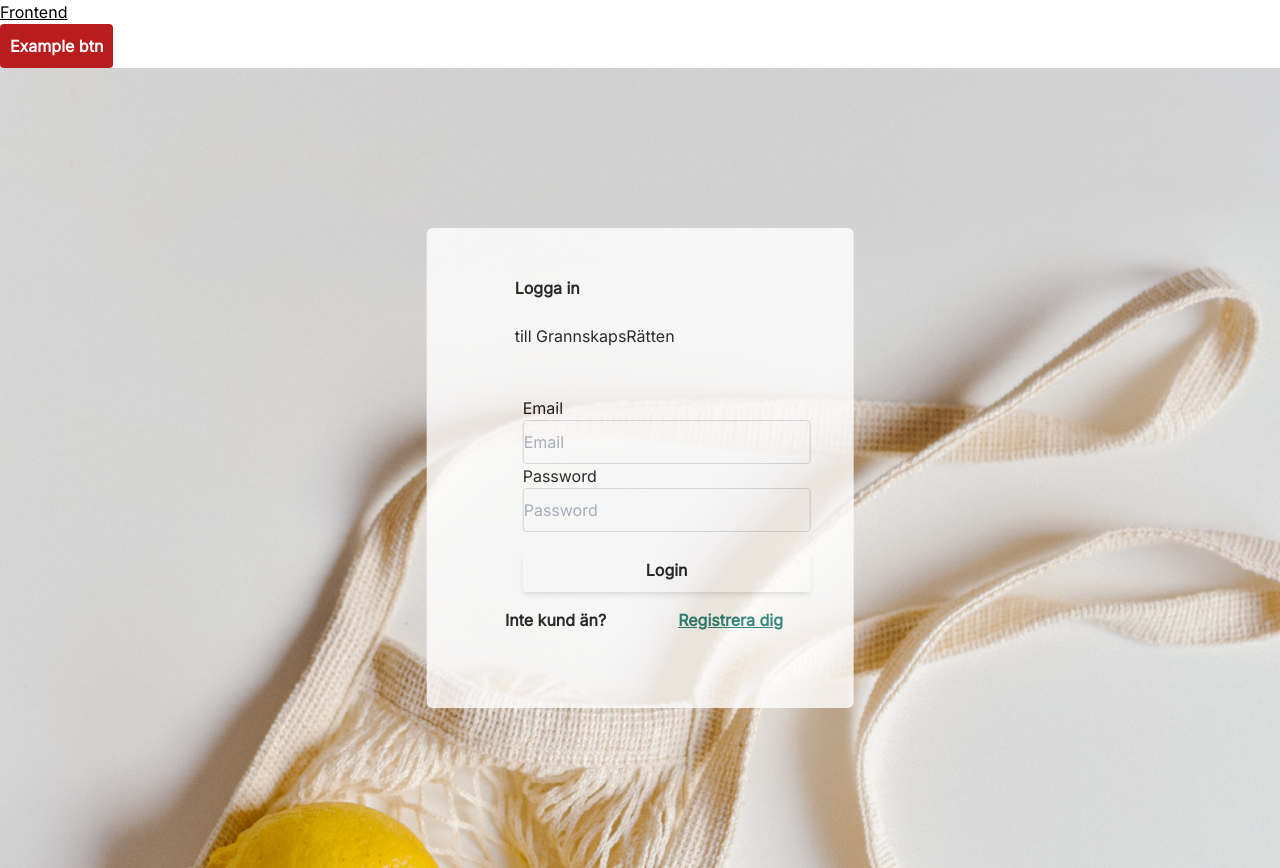
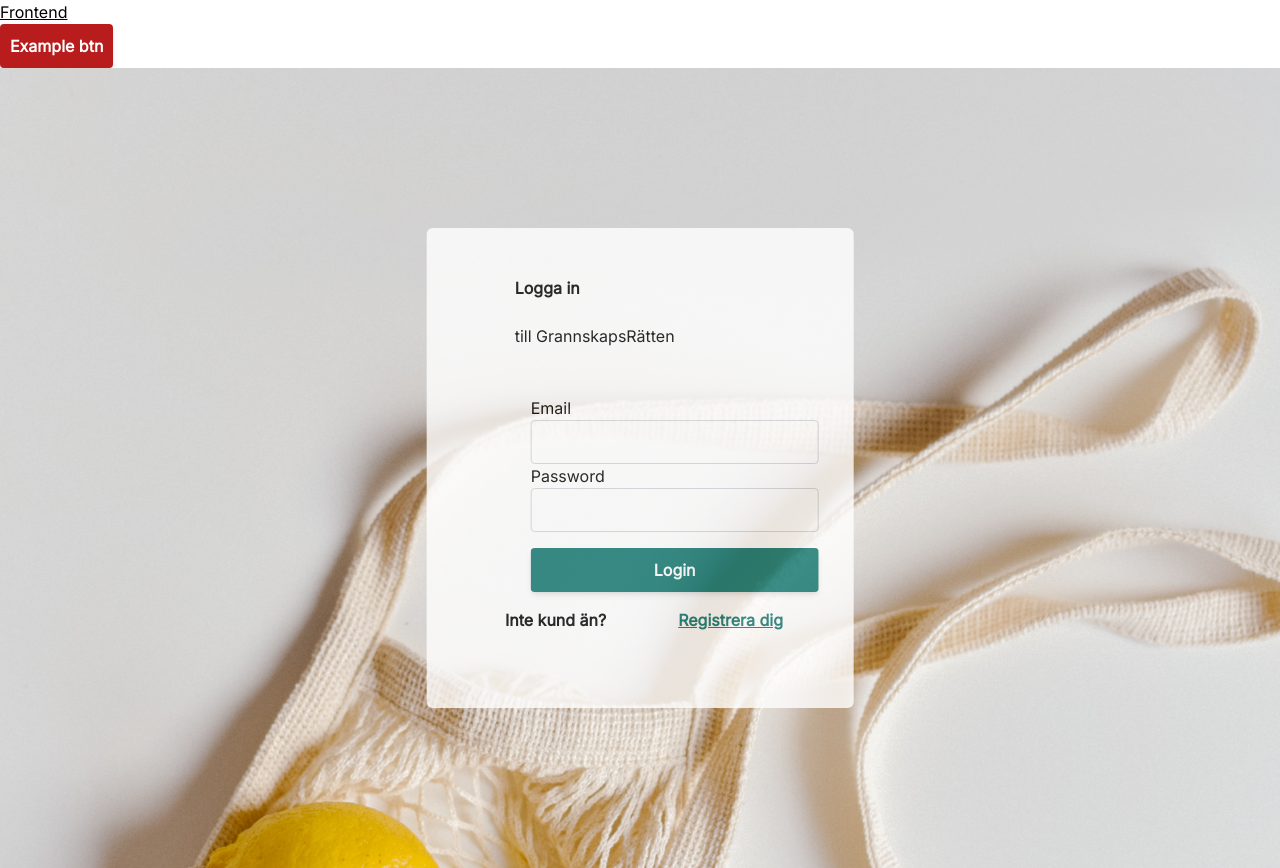
Before and after one commit to BaqerAlabedi/u08-business-idea-dreamteam, a React (Vite) app in the folder front/: page / in a window 1280 px wide. Built offline with nearby package versions, Linux system fonts and the light colour scheme.

Commit message:
login styled. Get opinions from rest of group

```diff
--- a/front/src/pages/login.tsx
+++ b/front/src/pages/login.tsx
@@ -10,13 +10,13 @@ function Login() {
 						<h1 className="mb-0 font-bold">Logga in</h1><br></br>
 						<h2 className="w-48 mt-0 mb-4">till GrannskapsRätten</h2>
 					</div>
-					<form className="lg:ml-10 ">
-						<Input inputID="email" labelText="Email" opacity={1} placeHolder="Email"></Input>
-						<Input inputID="password" labelText="Password" opacity={1} placeHolder="Password"></Input>
-						<Button className="w-72 mt-4 mb-4" >Login</Button>
+					<form className="lg:ml-12 ">
+						<Input inputID="email" labelText="Email" opacity={1} placeHolder=""></Input>
+						<Input inputID="password" labelText="Password" opacity={1} placeHolder=""></Input>
+						<Button className="w-72 mt-4 mb-4 bg-teal-700 text-white" >Login</Button>
 					</form>
 					<div className="flex flex-row justify-center gap-8">
-						<h3 className="mr-10 font-bold">Inte kund än?</h3>
+						<h3 className="lg:mr-10 font-bold">Inte kund än?</h3>
 						<a className="underline font-bold text-teal-700">Registrera dig</a>
 					</div>
 				</div>
```
